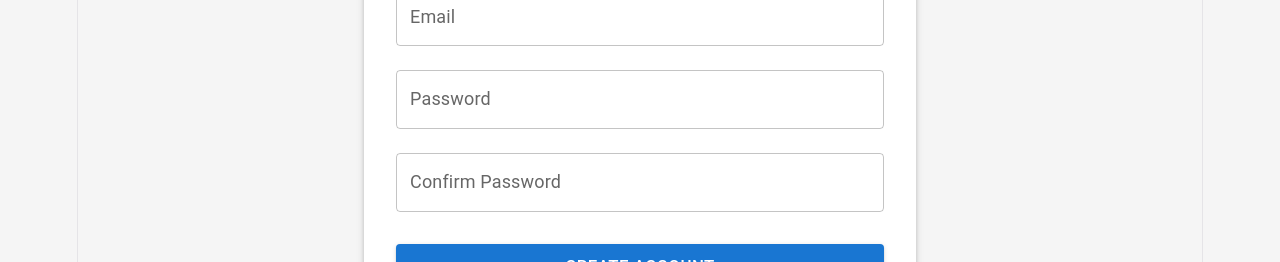
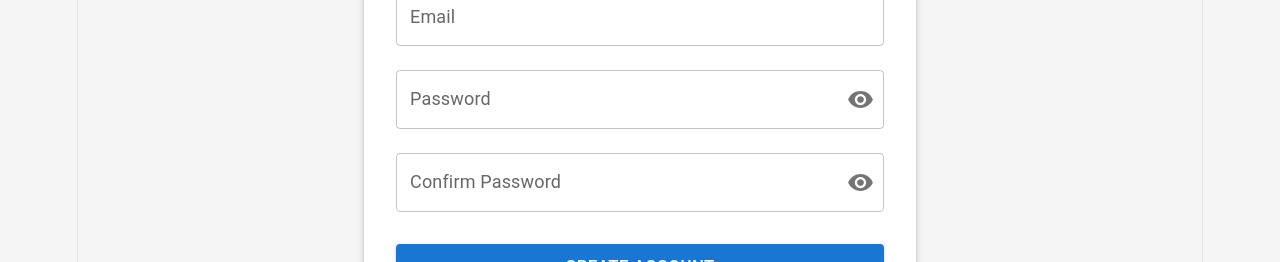
Before and after one commit to code2811/retain-app, a React (Vite) app in the folder frontend/: page /register in a window 1280 px wide. Shown: the part 333-595 px from the top of the page. Built offline with nearby package versions, Linux system fonts and the light colour scheme; no server answers.

Commit message:
add password show/hide toggle

```diff
--- a/frontend/src/components/auth/Login.tsx
+++ b/frontend/src/components/auth/Login.tsx
@@ -12,7 +12,11 @@ import {
   Box,
   Alert,
   CircularProgress,
+  InputAdornment,
+  IconButton,
 } from '@mui/material';
+import Visibility from '@mui/icons-material/Visibility';
+import VisibilityOff from '@mui/icons-material/VisibilityOff';
 import { useAuth } from '../../context/AuthContext';
 import type { LoginCredentials } from '../../types/user.types';
 
@@ -25,6 +29,7 @@ const Login: React.FC = () => {
   const navigate = useNavigate();
   const { login, isLoading, error } = useAuth();
   const [formError, setFormError] = useState<string>('');
+  const [showPassword, setShowPassword] = useState(false);
 
   const {
     register,
@@ -90,12 +95,27 @@ const Login: React.FC = () => {
             <TextField
               fullWidth
               label="Password"
-              type="password"
+              type={showPassword ? 'text' : 'password'}
               {...register('password')}
               error={!!errors.password}
               helperText={errors.password?.message}
               margin="normal"
               disabled={isLoading}
+              slotProps={{
+                input: {
+                  endAdornment: (
+                    <InputAdornment position="end">
+                      <IconButton
+                        aria-label={showPassword ? 'Hide password' : 'Show password'}
+                        onClick={() => setShowPassword((current) => !current)}
+                        edge="end"
+                      >
+                        {showPassword ? <VisibilityOff /> : <Visibility />}
+                      </IconButton>
+                    </InputAdornment>
+                  ),
+                },
+              }}
             />
 
             <Button
--- a/frontend/src/components/auth/Register.tsx
+++ b/frontend/src/components/auth/Register.tsx
@@ -12,7 +12,11 @@ import {
   Box,
   Alert,
   CircularProgress,
+  InputAdornment,
+  IconButton,
 } from '@mui/material';
+import Visibility from '@mui/icons-material/Visibility';
+import VisibilityOff from '@mui/icons-material/VisibilityOff';
 import { useAuth } from '../../context/AuthContext';
 import type { RegisterData } from '../../types/user.types';
 
@@ -29,6 +33,8 @@ const Register: React.FC = () => {
   const navigate = useNavigate();
   const { register: registerUser, isLoading, error } = useAuth();
   const [formError, setFormError] = useState<string>('');
+  const [showPassword, setShowPassword] = useState(false);
+  const [showConfirmPassword, setShowConfirmPassword] = useState(false);
 
   const {
     register,
@@ -104,23 +110,53 @@ const Register: React.FC = () => {
             <TextField
               fullWidth
               label="Password"
-              type="password"
+              type={showPassword ? 'text' : 'password'}
               {...register('password')}
               error={!!errors.password}
               helperText={errors.password?.message}
               margin="normal"
               disabled={isLoading}
+              slotProps={{
+                input: {
+                  endAdornment: (
+                    <InputAdornment position="end">
+                      <IconButton
+                        aria-label={showPassword ? 'Hide password' : 'Show password'}
+                        onClick={() => setShowPassword((current) => !current)}
+                        edge="end"
+                      >
+                        {showPassword ? <VisibilityOff /> : <Visibility />}
+                      </IconButton>
+                    </InputAdornment>
+                  ),
+                },
+              }}
             />
 
             <TextField
               fullWidth
               label="Confirm Password"
-              type="password"
+              type={showConfirmPassword ? 'text' : 'password'}
               {...register('confirmPassword')}
               error={!!errors.confirmPassword}
               helperText={errors.confirmPassword?.message}
               margin="normal"
               disabled={isLoading}
+              slotProps={{
+                input: {
+                  endAdornment: (
+                    <InputAdornment position="end">
+                      <IconButton
+                        aria-label={showConfirmPassword ? 'Hide confirm password' : 'Show confirm password'}
+                        onClick={() => setShowConfirmPassword((current) => !current)}
+                        edge="end"
+                      >
+                        {showConfirmPassword ? <VisibilityOff /> : <Visibility />}
+                      </IconButton>
+                    </InputAdornment>
+                  ),
+                },
+              }}
             />
 
             <Button
```
